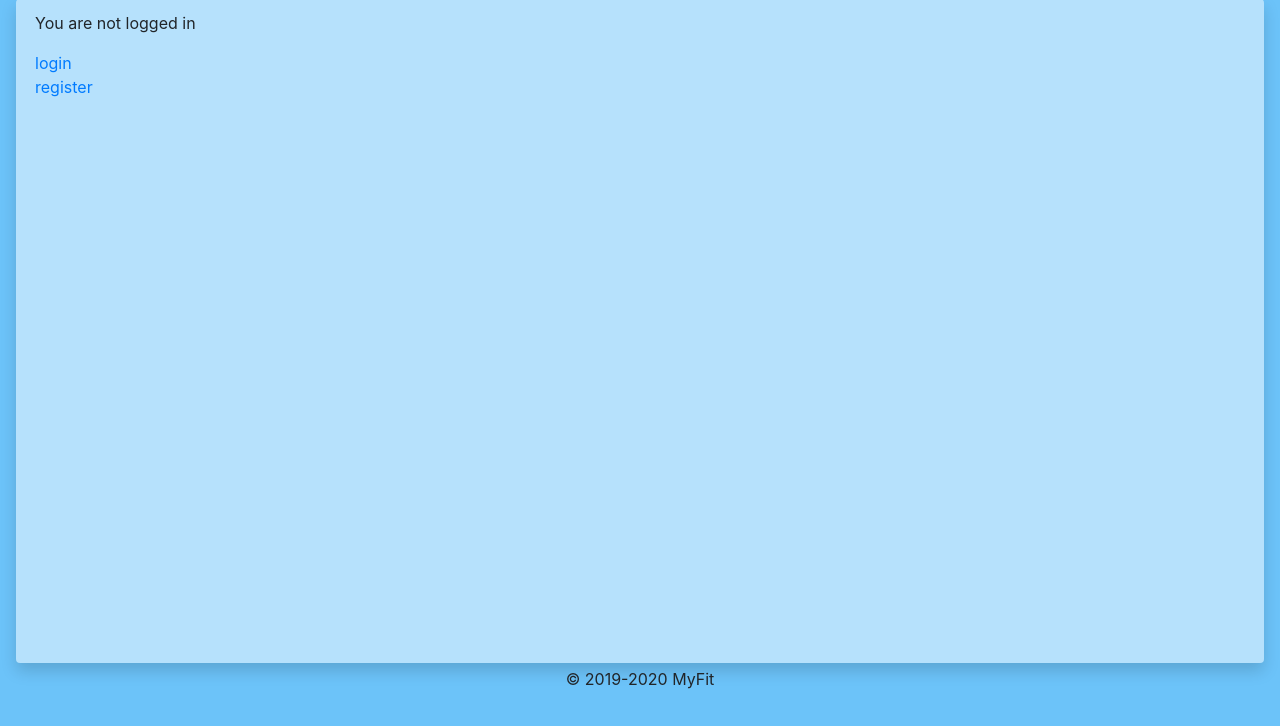
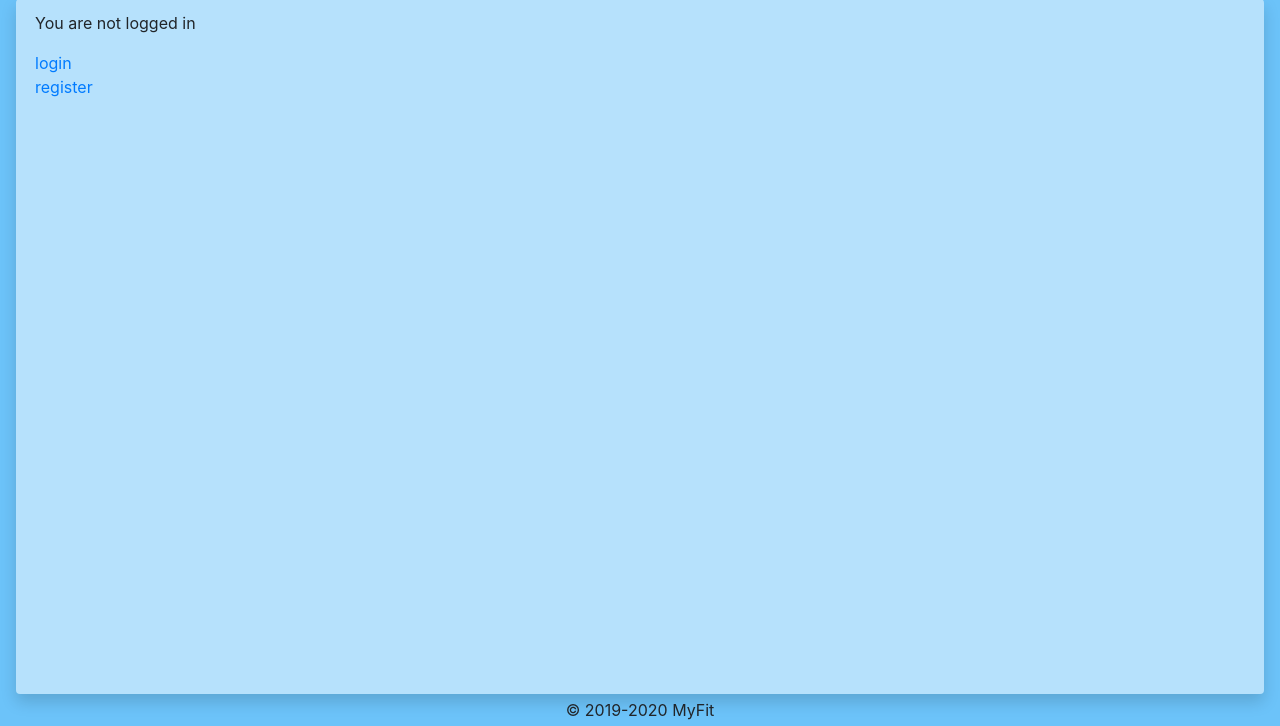
Before and after one commit to dominikheinisch/fitness_manager, a Django app: page /fitness/ in a window 1280 px wide. Shown: the part 74-800 px from the top of the page. Run offline with Django 3.2, Linux system fonts and the light colour scheme; some libraries are stand-ins or nearby versions.

Commit message:
fixed inner-main-container min-height, now work properly in highter resolution

```diff
--- a/fitness_app/static/css/style.css
+++ b/fitness_app/static/css/style.css
@@ -5,12 +5,9 @@ body {
 
 .inner-main-container {
     background: #b6e1fc;
-    min-height: 83vh;
+    min-height: calc(100vh - 105px);
 }
 
-/*
-    activity
-*/
 .select_btn {
     display: None;
 }
```
